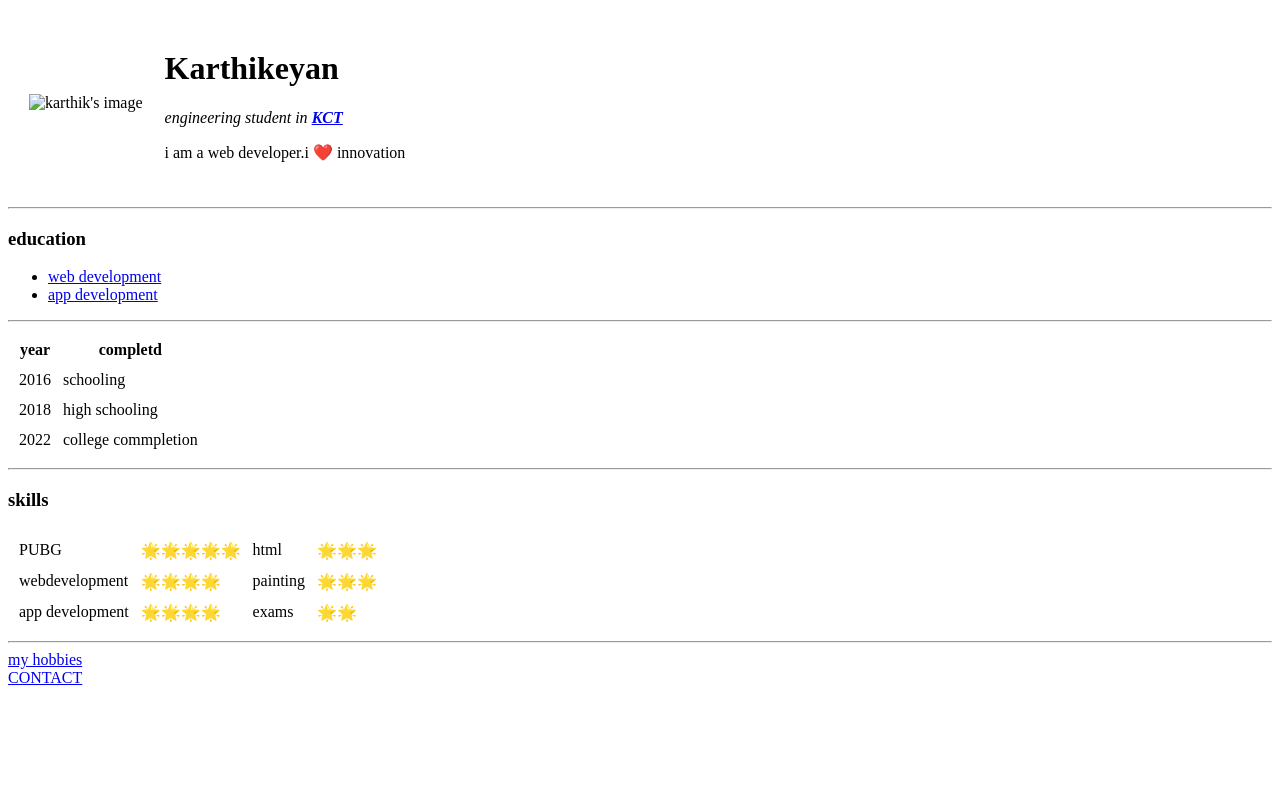
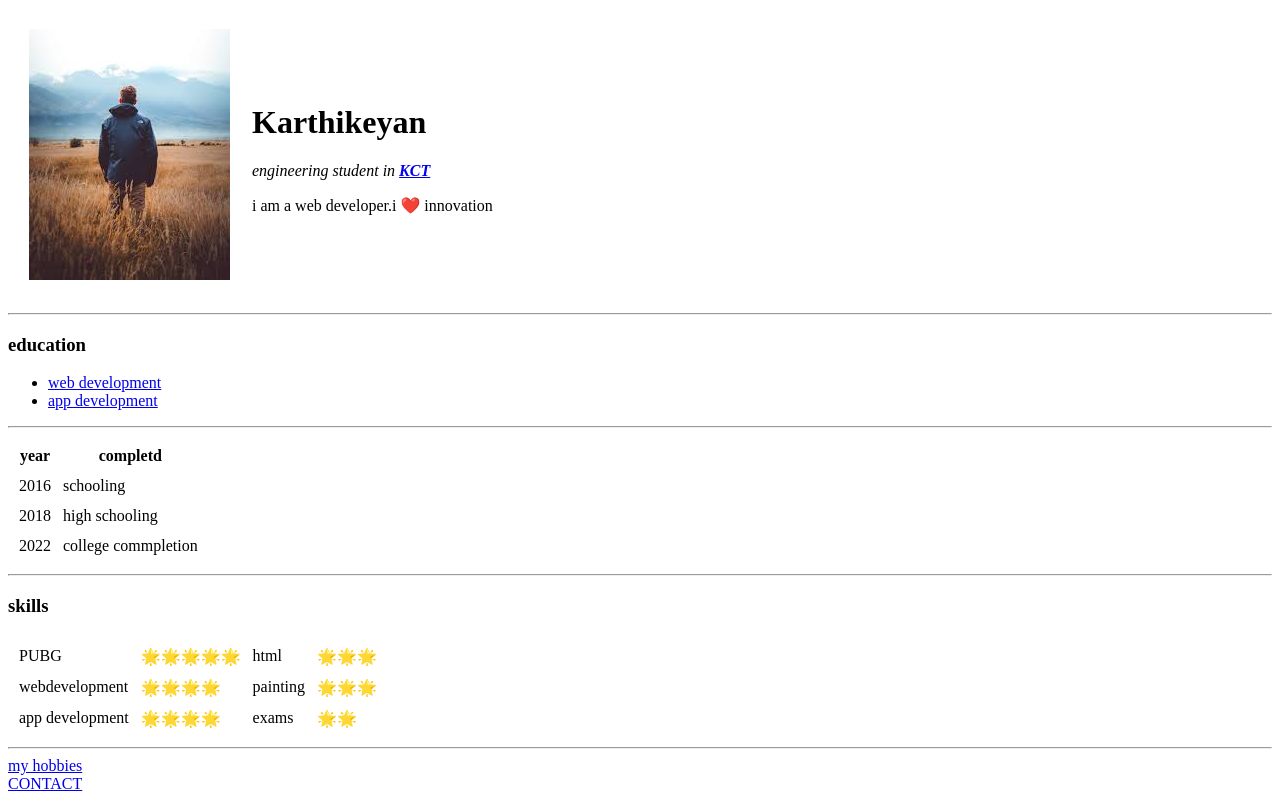
Before and after one commit to decraz-2102/karthikeyan, a plain HTML site: page HTML- personal site/index.html in a window 1280 px wide. Drawn offline with Linux system fonts and the light colour scheme.

Commit message:
Update index.html

```diff
--- a/HTML- personal site/index.html
+++ b/HTML- personal site/index.html
@@ -9,7 +9,7 @@
 <body>
   <table cellspacing="20">
     <tr>
-      <td><img src="HTML- personal site\images\download.jpg" alt="karthik's image"></td>
+      <td><img src="images\download.jpg" alt="karthik's image"></td>
       <td>
         <h1>Karthikeyan</h1>
         <p><em>engineering student in <b><a href="https://www.kct.ac.in/">KCT</a></b></em></p>
```
